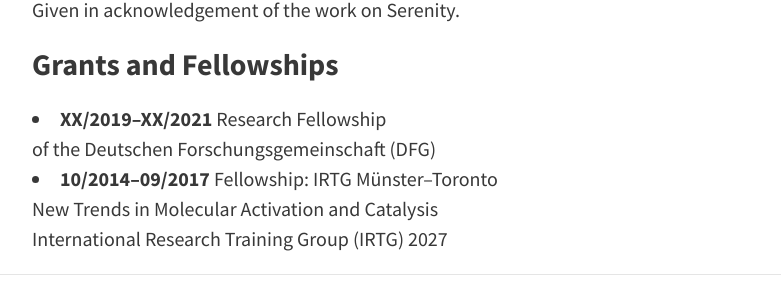
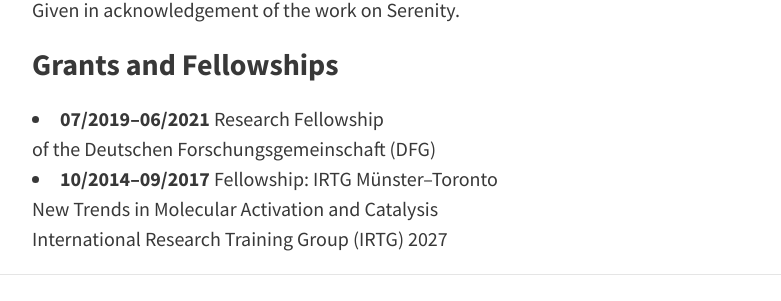
Before and after one commit to nabbelbabbel/nabbelbabbel.github.io, a Jekyll site: the page built from pages/cv.md, in a window 1280 px wide. Shown: the part 1720-2021 px from the top of the page, without its empty margins (224-1005 px from the left). Built offline with Jekyll 4.4.1, drawn with Linux system fonts in a browser that asks for light colours.

Commit message:
Update cv.md

```diff
--- a/pages/cv.md
+++ b/pages/cv.md
@@ -44,7 +44,7 @@ Anne-Frank-Gymnasium Werne, Germany
 Awarded for outstanding research during a PhD thesis.
 Given in acknowledgement of the work on Serenity.
 ### Grants and Fellowships
-- **XX/2019--XX/2021** Research Fellowship
+- **07/2019--06/2021** Research Fellowship
 of the Deutschen Forschungsgemeinschaft (DFG)
 - **10/2014--09/2017** Fellowship: IRTG Münster--Toronto
 New Trends in Molecular Activation and Catalysis
```
